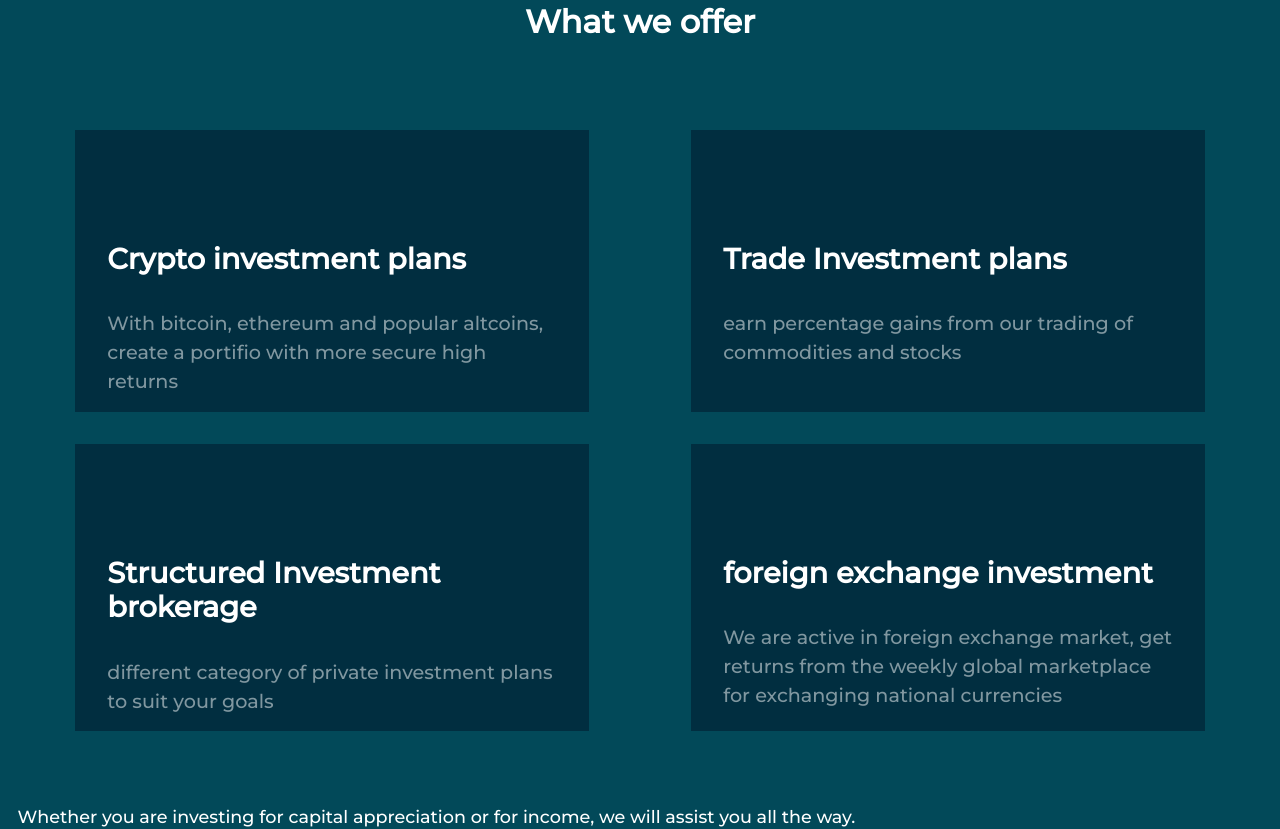
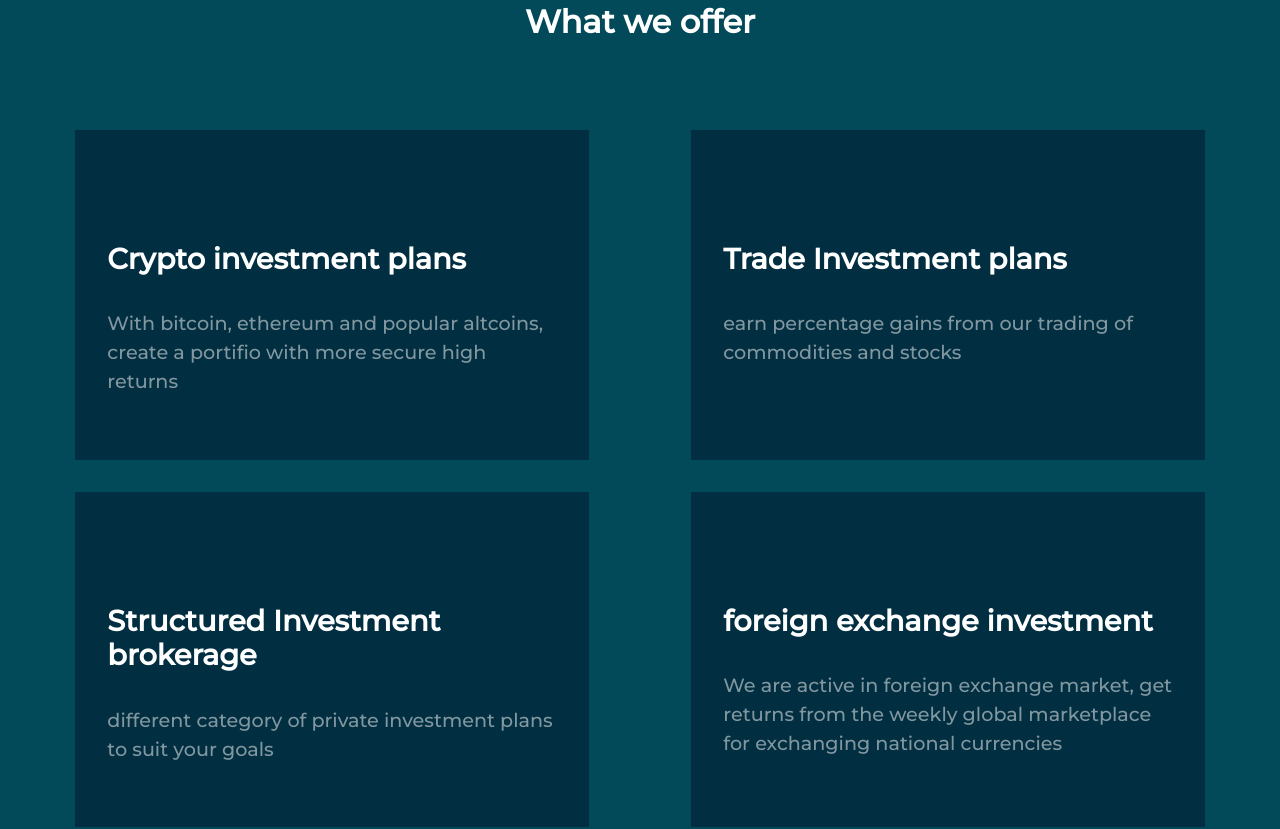
Before and after one commit to Ebube34/investemnt-company, a React (Create React App) app: page / in a window 1280 px wide. Shown: the part 1520-2349 px from the top of the page. Built offline with nearby package versions, Linux system fonts and the light colour scheme; a web font is replaced by a local one.

Commit message:
update styles for service-box

```diff
--- a/public/styles.css
+++ b/public/styles.css
@@ -302,7 +302,7 @@ z-index: 1;
 
     .service-box{
       margin: 1em auto;
-      padding: 7em 2em 0em 2em;
+      padding: 7em 2em 3em 2em;
       background-color: #012E40;
     }
     .service-box h5{
```
